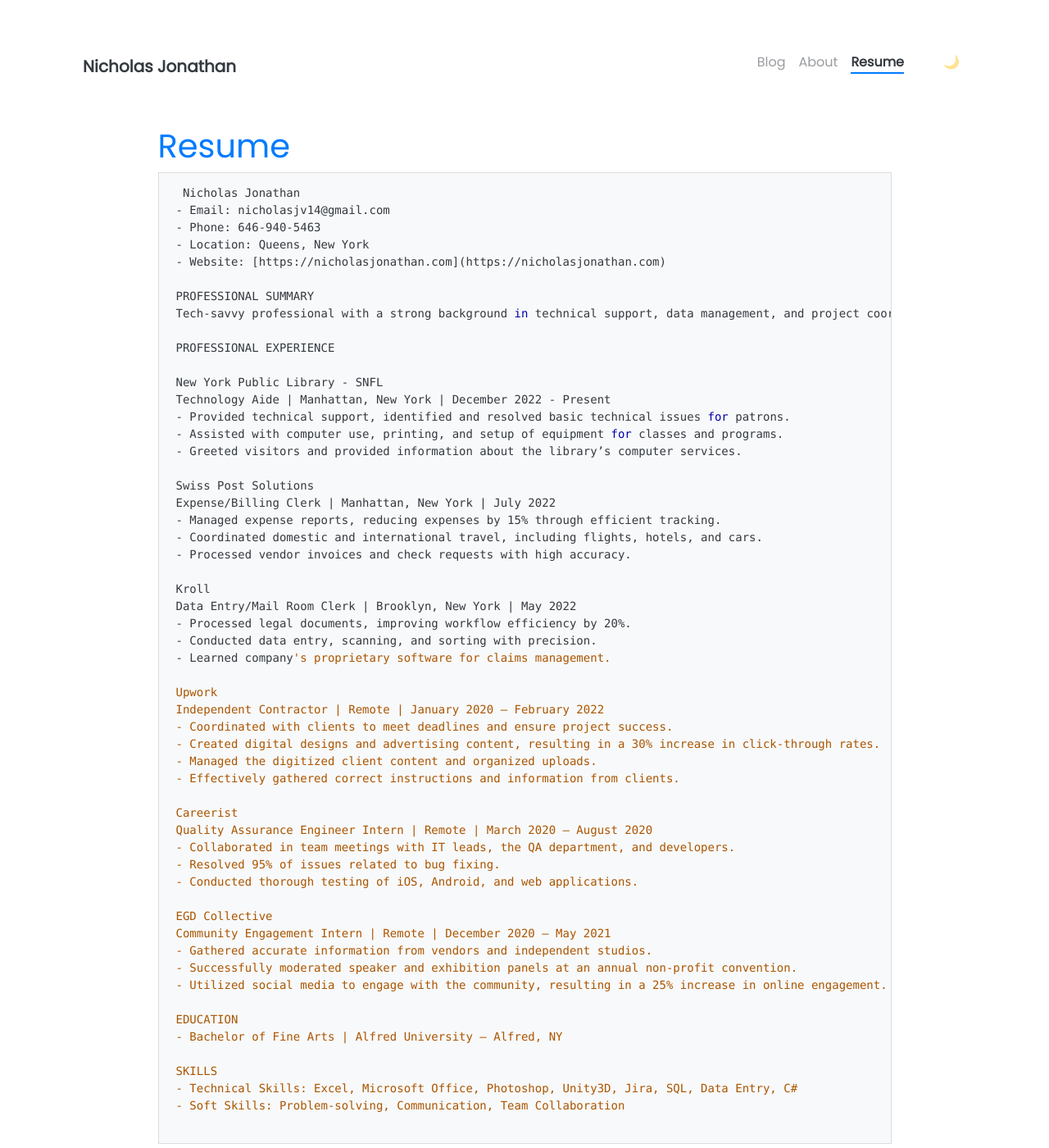
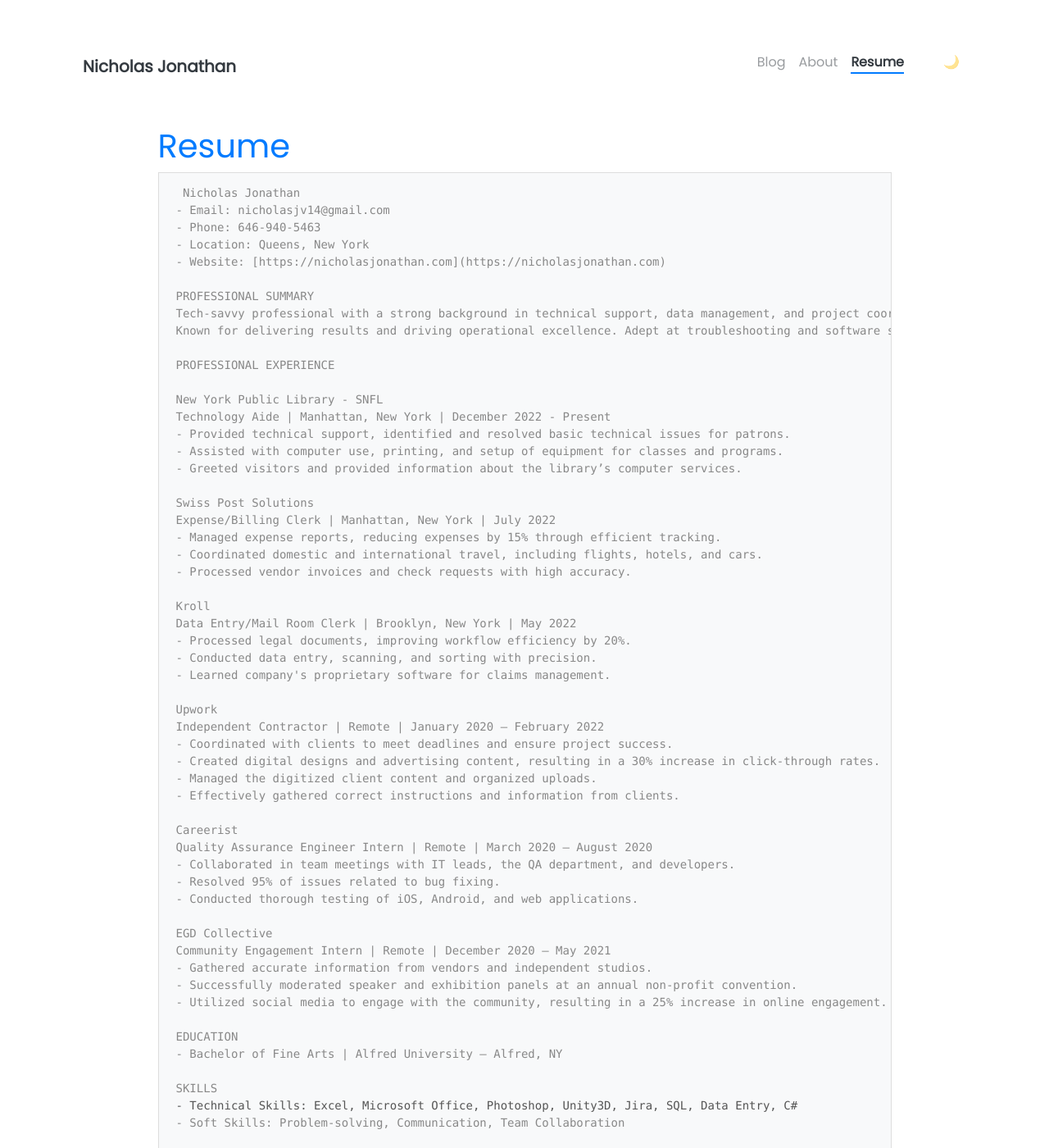
Before and after one commit to Seerow0/-MK-II-Nicholas-J-Website-, a Jekyll site: the page built from documentation/resume.md, in a window 1280 px wide and 1400 px high. Shown: the whole window at 82% size. Built offline with Jekyll 4.4.1, drawn with Linux system fonts in a browser that asks for light colours; nearby versions of some CDN libraries; a script that is not in the unit is left out.

Commit message:
Update resume.md

````diff
--- a/documentation/resume.md
+++ b/documentation/resume.md
@@ -3,10 +3,10 @@
 title: Resume
 weight: 6
 permalink: /pdf/
-<!--#external_url: https://github.com/Seerow0-->!
+<!--#external_url: https://github.com/Seerow0 (shell used to be there but I added console to make all the text blue)-->!
 ---
 # [Resume](https://github.com/Seerow0/testing/blob/main/pdf/sample-resume.pdf)
-```shell
+```console
  Nicholas Jonathan
 - Email: nicholasjv14@gmail.com
 - Phone: 646-940-5463
@@ -14,7 +14,8 @@
 - Website: [https://nicholasjonathan.com](https://nicholasjonathan.com)
 
 PROFESSIONAL SUMMARY
-Tech-savvy professional with a strong background in technical support, data management, and project coordination. Known for delivering results and driving operational excellence. Adept at troubleshooting and software solutions.
+Tech-savvy professional with a strong background in technical support, data management, and project coordination.
+Known for delivering results and driving operational excellence. Adept at troubleshooting and software solutions.
 
 PROFESSIONAL EXPERIENCE
 
````
